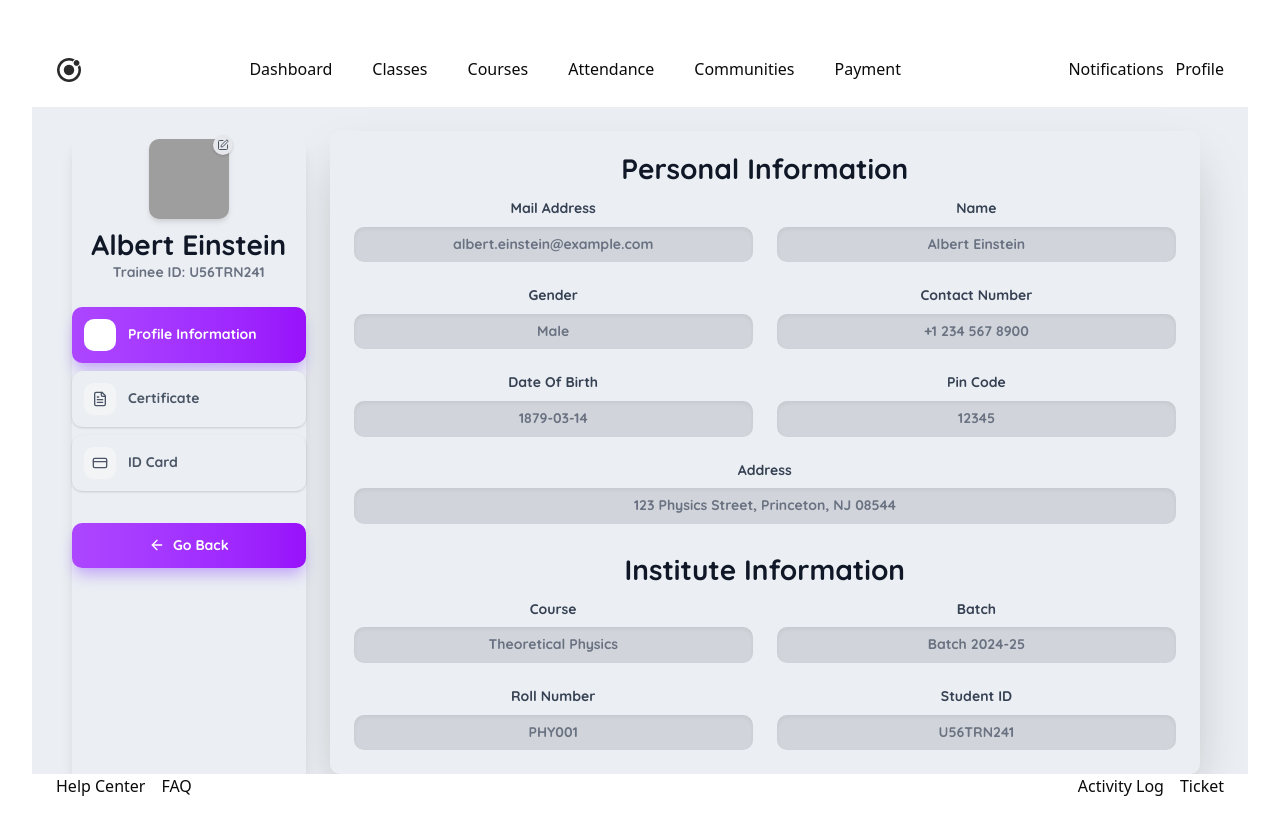
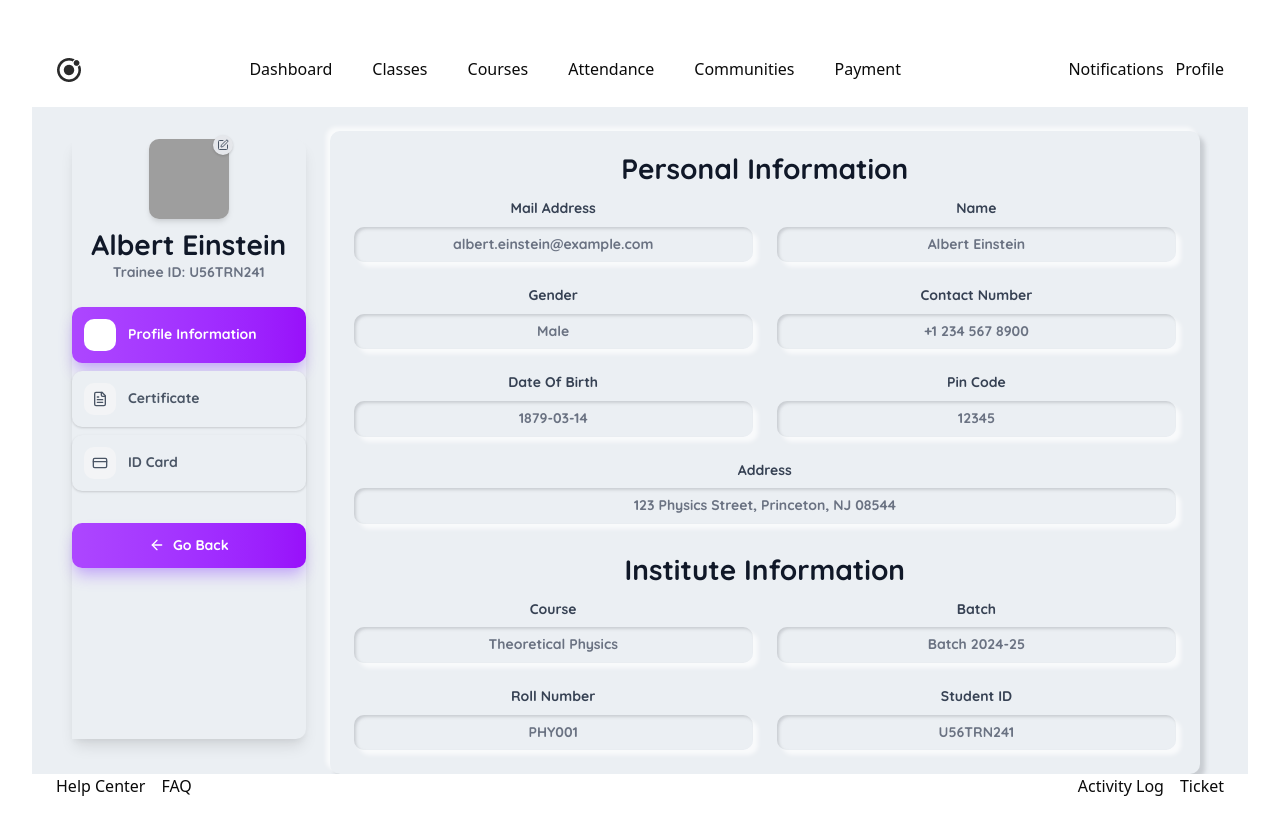
Before and after one commit to yoho-backend-team/lms-student-web, a React (Vite) app: page /profile in a window 1280 px wide. Shown: the top 834 px of the page. Built offline with nearby package versions, Linux system fonts and the light colour scheme; grey boxes are pictures that could not be loaded.

Commit message:
first update2

```diff
--- a/src/components/profile/InstituteInformation.tsx
+++ b/src/components/profile/InstituteInformation.tsx
@@ -47,13 +47,15 @@ const InstituteInformation: React.FC<InstituteInformationProps> = ({ data }) =>
               {field.label}
             </label>
             <div
-              className="rounded-lg px-3 py-2 text-gray-500"
+              className="relative bg-[#ebeff3] rounded-lg px-3 py-2 text-gray-500"
               style={{
-                backgroundColor: '#D1D5DB',
                 fontFamily: 'Quicksand, -apple-system, BlinkMacSystemFont, "Segoe UI", Roboto, sans-serif',
                 fontSize: '14px',
                 lineHeight: '1.4',
-                boxShadow: 'inset 0 2px 4px 0 rgba(0, 0, 0, 0.06)'
+                boxShadow: `
+                  rgba(255, 255, 255, 0.7) 5px 5px 4px,
+                  rgba(189, 194, 199, 0.75) 2px 2px 3px inset
+                `
               }}
             >
               {field.value}
--- a/src/components/profile/PersonalInformation.tsx
+++ b/src/components/profile/PersonalInformation.tsx
@@ -53,13 +53,15 @@ const PersonalInformation: React.FC<PersonalInformationProps> = ({ data }) => {
               {field.label}
             </label>
             <div
-              className="rounded-lg px-3 py-2 text-gray-500"
+              className="relative bg-[#ebeff3] rounded-lg px-3 py-2 text-gray-500"
               style={{
-                backgroundColor: '#D1D5DB',
                 fontFamily: 'Quicksand, -apple-system, BlinkMacSystemFont, "Segoe UI", Roboto, sans-serif',
                 fontSize: '14px',
                 lineHeight: '1.4',
-                boxShadow: 'inset 0 2px 4px 0 rgba(0, 0, 0, 0.06)'
+                boxShadow: `
+                  rgba(255, 255, 255, 0.7) 5px 5px 4px,
+                  rgba(189, 194, 199, 0.75) 2px 2px 3px inset
+                `
               }}
             >
               {field.value}
--- a/src/components/profile/ProfileContent.tsx
+++ b/src/components/profile/ProfileContent.tsx
@@ -28,10 +28,12 @@ const ProfileContent: React.FC<ProfileContentProps> = ({ personalInfo, institute
   return (
     <div className="flex-1 p-6">
       <div
-        className="rounded-lg p-6"
+        className="relative bg-[#ebeff3] rounded-lg p-6"
         style={{
-          backgroundColor: '#EBEFF3',
-          boxShadow: '0 25px 50px -12px rgba(0, 0, 0, 0.25)',
+          boxShadow: `
+            rgba(255, 255, 255, 0.7) -4px -4px 4px,
+            rgba(189, 194, 199, 0.75) 5px 5px 4px
+          `,
           fontFamily: 'Quicksand, -apple-system, BlinkMacSystemFont, "Segoe UI", Roboto, sans-serif'
         }}
       >
--- a/src/components/profile/ProfileSidebar.tsx
+++ b/src/components/profile/ProfileSidebar.tsx
@@ -27,7 +27,7 @@ const ProfileSidebar: React.FC<ProfileSidebarProps> = ({
         backgroundColor: '#EBEFF3',
         boxShadow: '0 10px 15px -3px rgba(0, 0, 0, 0.1), 0 4px 6px -2px rgba(0, 0, 0, 0.05)',
         fontFamily: 'Quicksand, -apple-system, BlinkMacSystemFont, "Segoe UI", Roboto, sans-serif',
-        height: '85vh',
+        height: '75vh',
         marginTop: '2rem',
         marginLeft: '1rem',
         position: 'sticky',
```
